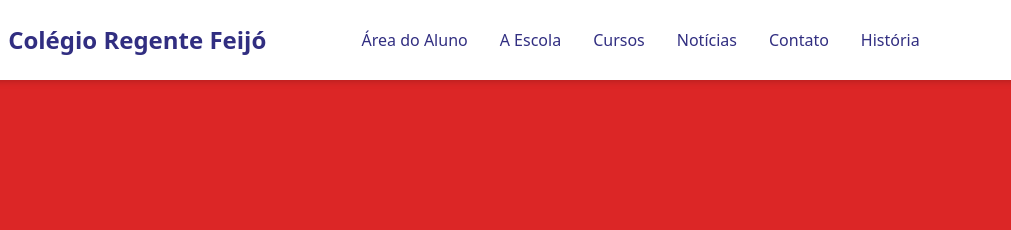
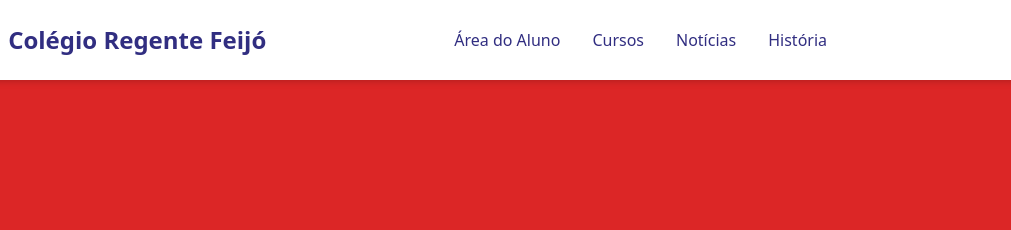
Before and after one commit to henriquechd1234/Regente-teste, a website: page public/login.html in a window 1280 px wide. Shown: the top 230 px of the page, 209-1220 px from the left. Drawn offline with nearby package versions, Linux system fonts and the light colour scheme.

Commit message:
apagando a escola e o contato
A escola levava pra mesma aba dos curso e o contato não existe

```diff
--- a/public/login.html
+++ b/public/login.html
@@ -23,10 +23,10 @@
           <!-- Desktop Menu -->
           <nav class="hidden md:flex space-x-6 lg:space-x-8">
             <a href="https://www.areadoaluno.seed.pr.gov.br/servicosaoaluno/pages/publico/login.jsf" class="text-indigo-900 hover:text-indigo-600 font-medium transition-colors">Área do Aluno</a>
-            <a href="index.html" class="text-indigo-900 hover:text-indigo-600 font-medium transition-colors">A Escola</a>
+
             <a href="index.html#cursos" class="text-indigo-900 hover:text-indigo-600 font-medium transition-colors">Cursos</a>
             <a href="posts.html" class="text-indigo-900 hover:text-indigo-600 font-medium transition-colors">Notícias</a>
-            <a href="index.html#contato" class="text-indigo-900 hover:text-indigo-600 font-medium transition-colors">Contato</a>
+
             <a href="historiaregente.html#historia" class="text-indigo-900 hover:text-indigo-600 font-medium transition-colors">História</a>
           </nav>
 
```
